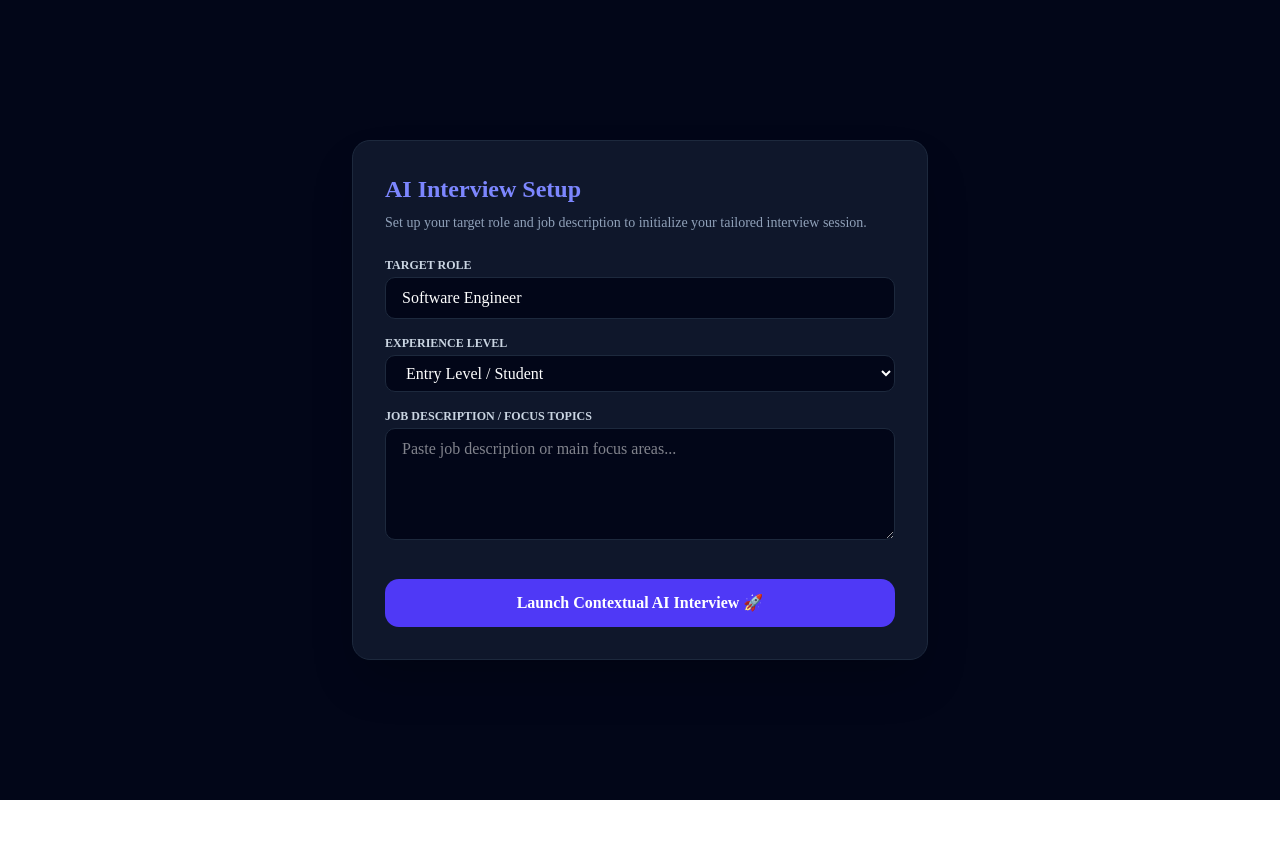
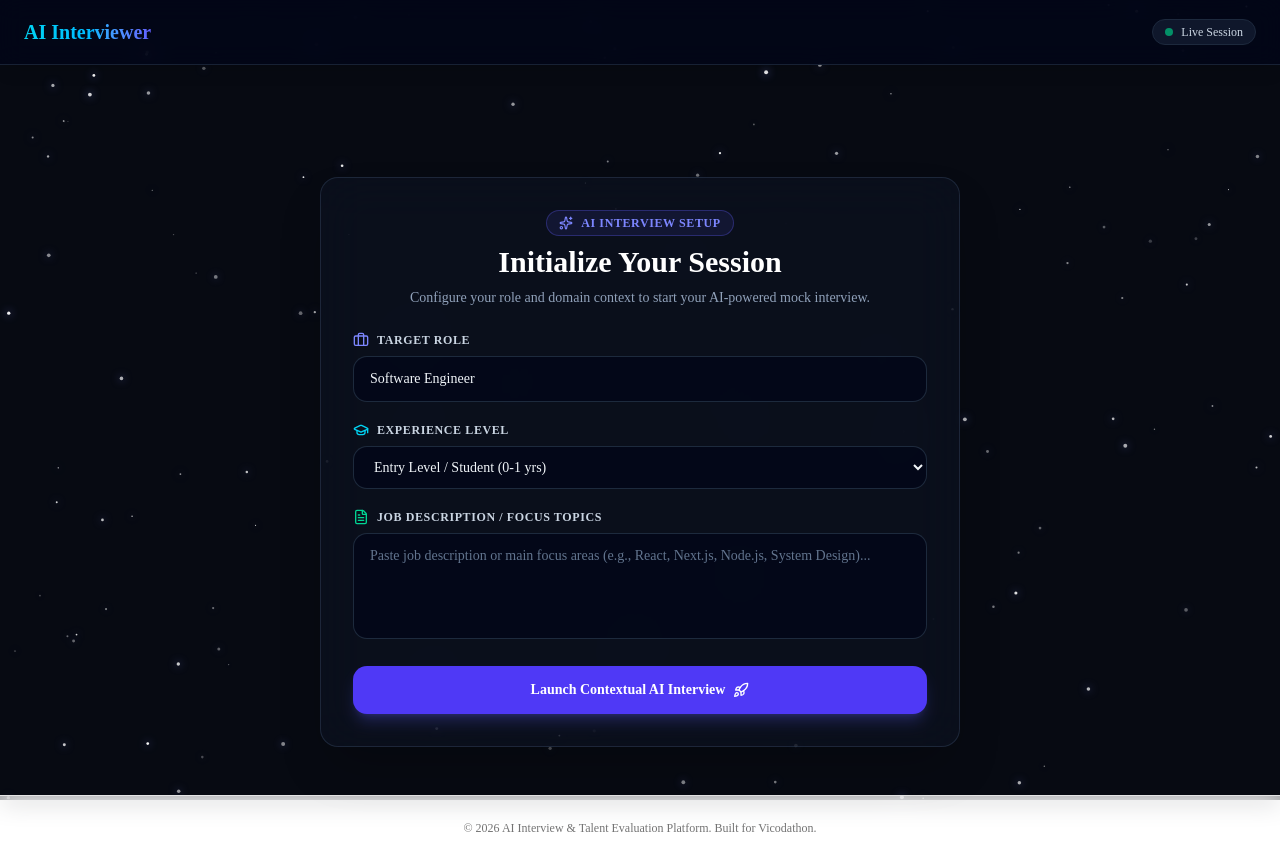
Before and after one commit to nainamaurya460-star/vicodathon_the_aarambhies, a Next.js app: page /interview/setup in a window 1280 px wide. Before the commit the page ends 800 px from the top, so only its background shows below. Built offline with nearby package versions, Linux system fonts and the light colour scheme.

Commit message:
Restore glassmorphic theme and StarBackground in interview setup page

```diff
--- a/src/app/interview/setup/page.tsx
+++ b/src/app/interview/setup/page.tsx
@@ -2,98 +2,120 @@
 
 import { useState } from "react";
 import { useRouter } from "next/navigation";
+import StarBackground from "@/components/ui/StarBackground";
+import Navbar from "@/components/ui/Navbar";
+import Footer from "@/components/ui/Footer";
+import { Sparkles, Rocket, Briefcase, GraduationCap, FileText } from "lucide-react";
 
-export default function InterviewSetupPage() {
+export default function SetupPage() {
   const router = useRouter();
-  const [targetRole, setTargetRole] = useState("Software Engineer");
-  const [jobDescription, setJobDescription] = useState("");
-  const [experienceLevel, setExperienceLevel] = useState("Entry Level");
+  const [role, setRole] = useState("Software Engineer");
+  const [level, setLevel] = useState("Entry Level / Student");
+  const [jd, setJd] = useState("");
+  const [loading, setLoading] = useState(false);
 
-  const handleStartInterview = (e: React.FormEvent) => {
+  const handleSubmit = (e: React.FormEvent) => {
     e.preventDefault();
+    setLoading(true);
 
-    // 1. Clear previous historical session cache
-    localStorage.removeItem("session_answers");
-    localStorage.removeItem("interview_questions");
+    // Save setup config in sessionStorage
+    const setupData = { role, level, jd };
+    sessionStorage.setItem("interview_setup", JSON.stringify(setupData));
 
-    // 2. Save active interview config
-    const setupData = {
-      role: targetRole,
-      jd: jobDescription,
-      experience: experienceLevel,
-    };
-    localStorage.setItem("active_interview_config", JSON.stringify(setupData));
-
-    // 3. Initialize default sample questions if needed
-    const defaultQuestions = [
-      "Tell me about a challenging project you built using modern web frameworks.",
-      "How do you handle state management and performance optimization in React/Next.js?",
-      "Explain a situation where you had to debug a difficult runtime error."
-    ];
-    localStorage.setItem("interview_questions", JSON.stringify(defaultQuestions));
-
-    // 4. Navigate to live interview room
-    router.push("/interview/1");
+    setTimeout(() => {
+      router.push("/interview/room");
+    }, 800);
   };
 
   return (
-    <div className="min-h-screen bg-slate-950 text-white flex flex-col items-center justify-center p-6">
-      <div className="max-w-xl w-full bg-slate-900 border border-slate-800 rounded-2xl p-8 shadow-2xl">
-        <h1 className="text-2xl font-bold text-indigo-400 mb-2">AI Interview Setup</h1>
-        <p className="text-slate-400 text-sm mb-6">
-          Set up your target role and job description to initialize your tailored interview session.
+    <div className="min-h-screen text-slate-100 flex flex-col justify-between relative overflow-hidden font-sans">
+      <StarBackground />
+      <Navbar />
+
+      <main className="flex-1 max-w-2xl mx-auto w-full px-4 pt-28 pb-12 relative z-10 flex flex-col justify-center">
+        <div className="bg-slate-900/40 backdrop-blur-xl border border-slate-700/50 rounded-2xl p-6 md:p-8 shadow-2xl space-y-6">
+
+          {/* Header */}
+          <div className="space-y-2 text-center">
+            <div className="inline-flex items-center gap-2 px-3 py-1 rounded-full bg-indigo-500/10 border border-indigo-500/30 text-indigo-400 text-xs font-semibold uppercase tracking-wider">
+              <Sparkles className="w-3.5 h-3.5" /> AI Interview Setup
+            </div>
+            <h1 className="text-2xl md:text-3xl font-extrabold text-white">Initialize Your Session</h1>
+            <p className="text-xs md:text-sm text-slate-400">
+              Configure your role and domain context to start your AI-powered mock interview.
             </p>
+          </div>
 
-        <form onSubmit={handleStartInterview} className="space-y-4">
-          <div>
-            <label className="block text-xs font-semibold text-slate-300 uppercase mb-1">
-              Target Role
+          {/* Form */}
+          <form onSubmit={handleSubmit} className="space-y-5">
+            {/* Target Role */}
+            <div className="space-y-2">
+              <label className="text-xs font-bold uppercase tracking-wider text-slate-300 flex items-center gap-2">
+                <Briefcase className="w-4 h-4 text-indigo-400" /> Target Role
               </label>
               <input
                 type="text"
-              value={targetRole}
-              onChange={(e) => setTargetRole(e.target.value)}
-              className="w-full bg-slate-950 border border-slate-800 rounded-lg px-4 py-2 text-white focus:outline-none focus:border-indigo-500"
-              placeholder="e.g. Frontend Developer"
+                value={role}
+                onChange={(e) => setRole(e.target.value)}
                 required
+                className="w-full bg-slate-950/70 border border-slate-700/60 rounded-xl px-4 py-3 text-sm text-slate-100 focus:outline-none focus:border-indigo-500 focus:ring-1 focus:ring-indigo-500 transition-all placeholder:text-slate-500"
+                placeholder="e.g. Full Stack Developer, UI/UX Designer"
               />
             </div>
 
-          <div>
-            <label className="block text-xs font-semibold text-slate-300 uppercase mb-1">
-              Experience Level
+            {/* Experience Level */}
+            <div className="space-y-2">
+              <label className="text-xs font-bold uppercase tracking-wider text-slate-300 flex items-center gap-2">
+                <GraduationCap className="w-4 h-4 text-cyan-400" /> Experience Level
               </label>
               <select
-              value={experienceLevel}
-              onChange={(e) => setExperienceLevel(e.target.value)}
-              className="w-full bg-slate-950 border border-slate-800 rounded-lg px-4 py-2 text-white focus:outline-none focus:border-indigo-500"
+                value={level}
+                onChange={(e) => setLevel(e.target.value)}
+                className="w-full bg-slate-950/70 border border-slate-700/60 rounded-xl px-4 py-3 text-sm text-slate-100 focus:outline-none focus:border-cyan-500 focus:ring-1 focus:ring-cyan-500 transition-all cursor-pointer"
               >
-              <option value="Entry Level">Entry Level / Student</option>
+                <option value="Entry Level / Student">Entry Level / Student (0-1 yrs)</option>
                 <option value="Mid Level">Mid Level (1-3 yrs)</option>
                 <option value="Senior Level">Senior Level (3+ yrs)</option>
               </select>
             </div>
 
-          <div>
-            <label className="block text-xs font-semibold text-slate-300 uppercase mb-1">
-              Job Description / Focus Topics
+            {/* Job Description / Focus Areas */}
+            <div className="space-y-2">
+              <label className="text-xs font-bold uppercase tracking-wider text-slate-300 flex items-center gap-2">
+                <FileText className="w-4 h-4 text-emerald-400" /> Job Description / Focus Topics
               </label>
               <textarea
-              value={jobDescription}
-              onChange={(e) => setJobDescription(e.target.value)}
-              className="w-full bg-slate-950 border border-slate-800 rounded-lg px-4 py-2 text-white focus:outline-none focus:border-indigo-500 h-28"
-              placeholder="Paste job description or main focus areas..."
+                value={jd}
+                onChange={(e) => setJd(e.target.value)}
+                rows={4}
+                className="w-full bg-slate-950/70 border border-slate-700/60 rounded-xl px-4 py-3 text-sm text-slate-100 focus:outline-none focus:border-emerald-500 focus:ring-1 focus:ring-emerald-500 transition-all placeholder:text-slate-500 resize-none"
+                placeholder="Paste job description or main focus areas (e.g., React, Next.js, Node.js, System Design)..."
               />
             </div>
 
+            {/* Submit Button */}
             <button
               type="submit"
-            className="w-full mt-4 bg-indigo-600 hover:bg-indigo-500 text-white font-semibold py-3 rounded-xl transition duration-200"
+              disabled={loading}
+              className="w-full flex items-center justify-center gap-2 py-3.5 px-6 rounded-xl bg-indigo-600 hover:bg-indigo-500 text-white font-bold text-sm shadow-lg shadow-indigo-500/25 transition-all disabled:opacity-50"
             >
-            Launch Contextual AI Interview 🚀
+              {loading ? (
+                <>
+                  <div className="w-4 h-4 border-2 border-white border-t-transparent rounded-full animate-spin" />
+                  Initializing Session...
+                </>
+              ) : (
+                <>
+                  Launch Contextual AI Interview <Rocket className="w-4 h-4" />
+                </>
+              )}
             </button>
           </form>
+
         </div>
+      </main>
+
+      <Footer />
     </div>
   );
 }
```
Lines whose indentation alone changed are shown as unchanged.
